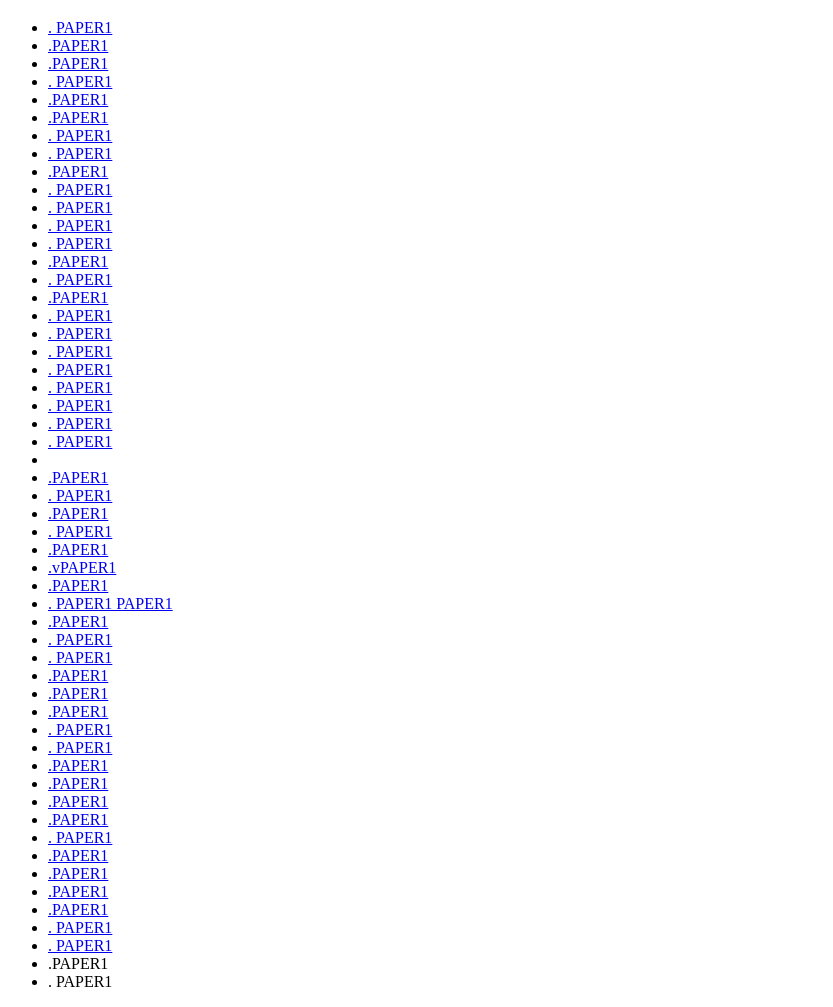
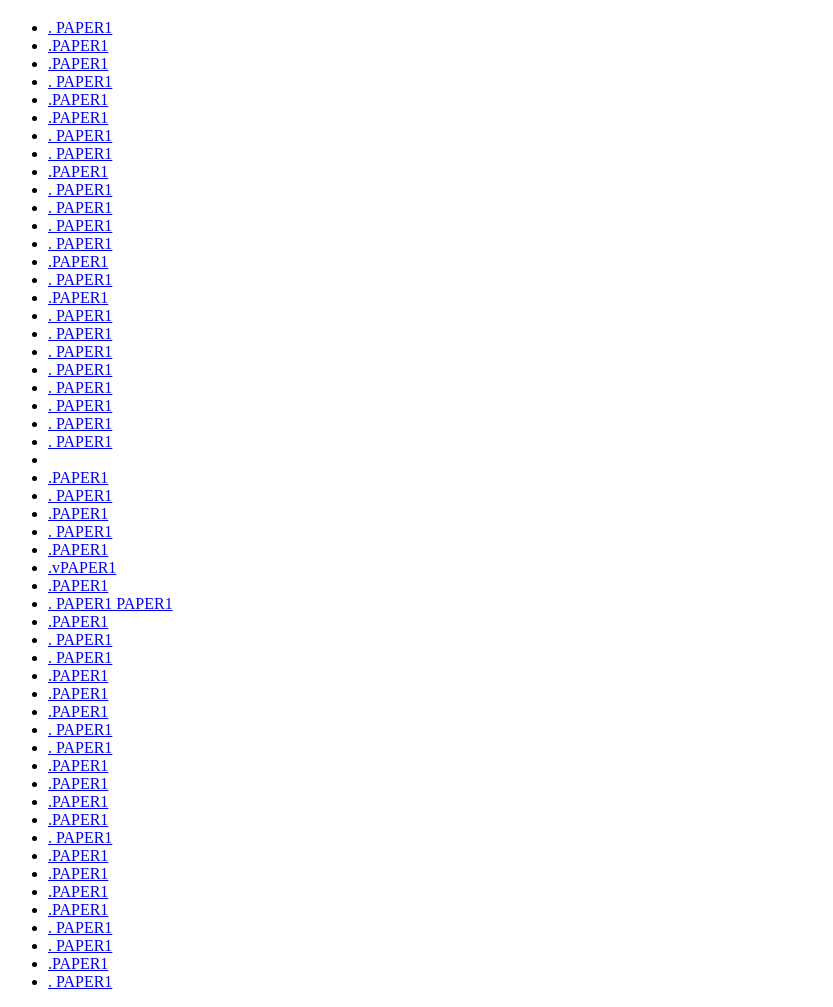
Before and after one commit to NLPClasses/NLPClasses.github.io, a plain HTML site: page index.html in a window 1280 px wide. Shown: the part 61-1068 px from the top of the page, without its empty margins (0-833 px from the left). Drawn offline with Linux system fonts and the light colour scheme.

Commit message:
Update index.html

```diff
--- a/index.html
+++ b/index.html
@@ -56,8 +56,8 @@
  <li> <a href="https://openreview.net/forum?id=qCx3yagIav-"> .PAPER1  </a></li>
  <li> <a href="https://openreview.net/forum?id=INp6sF8s3UE">. PAPER1 </a> </li>
  <li> <a href="https://openreview.net/forum?id=lSgh1cRVNv">.  PAPER1</a> </li>
-<li> <link href="https://openreview.net/forum?id=Wt08R4-XG6">.PAPER1  </a> </li>
-<li> <link href="https://openreview.net/forum?id=-kfBj5YuB9r">. PAPER1 </a> </li>
+<li> <a href="https://openreview.net/forum?id=Wt08R4-XG6">.PAPER1  </a> </li>
+<li> <a href="https://openreview.net/forum?id=-kfBj5YuB9r">. PAPER1 </a> </li>
 
 
 </ul>
```
